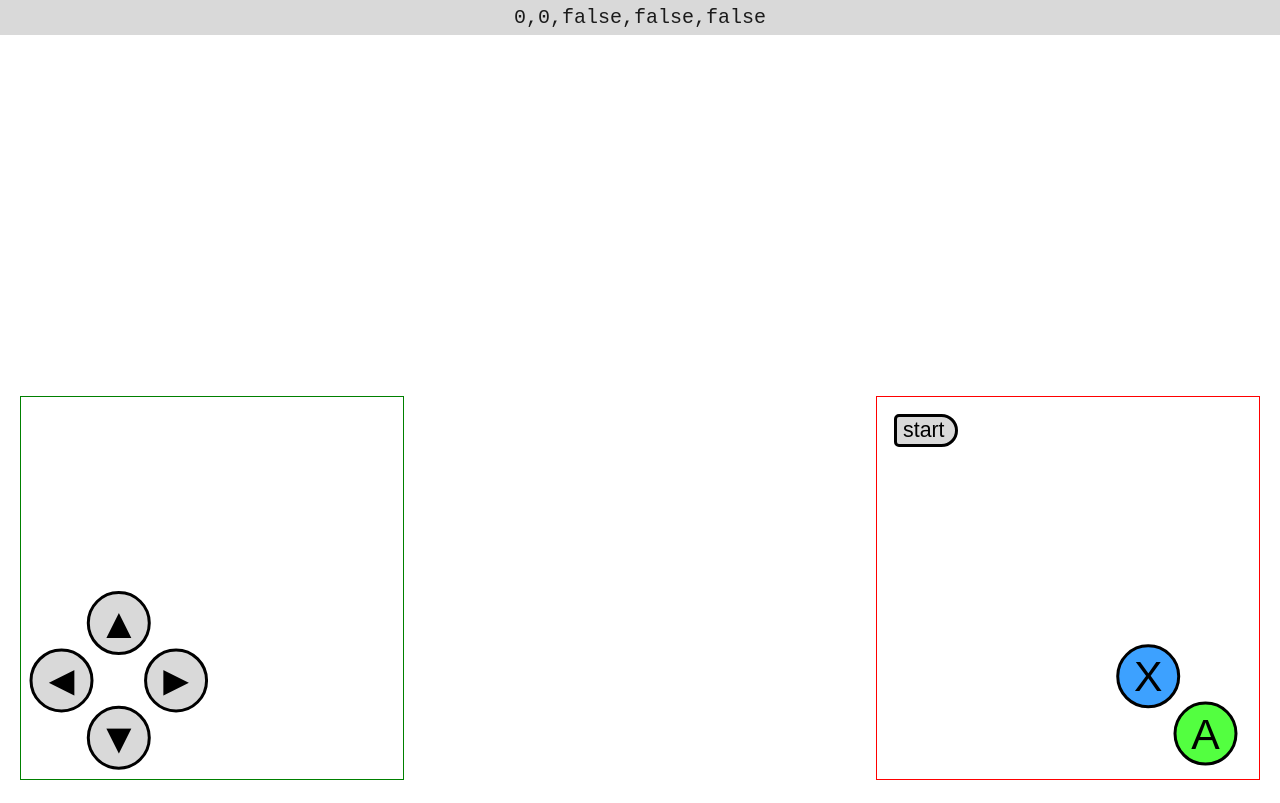
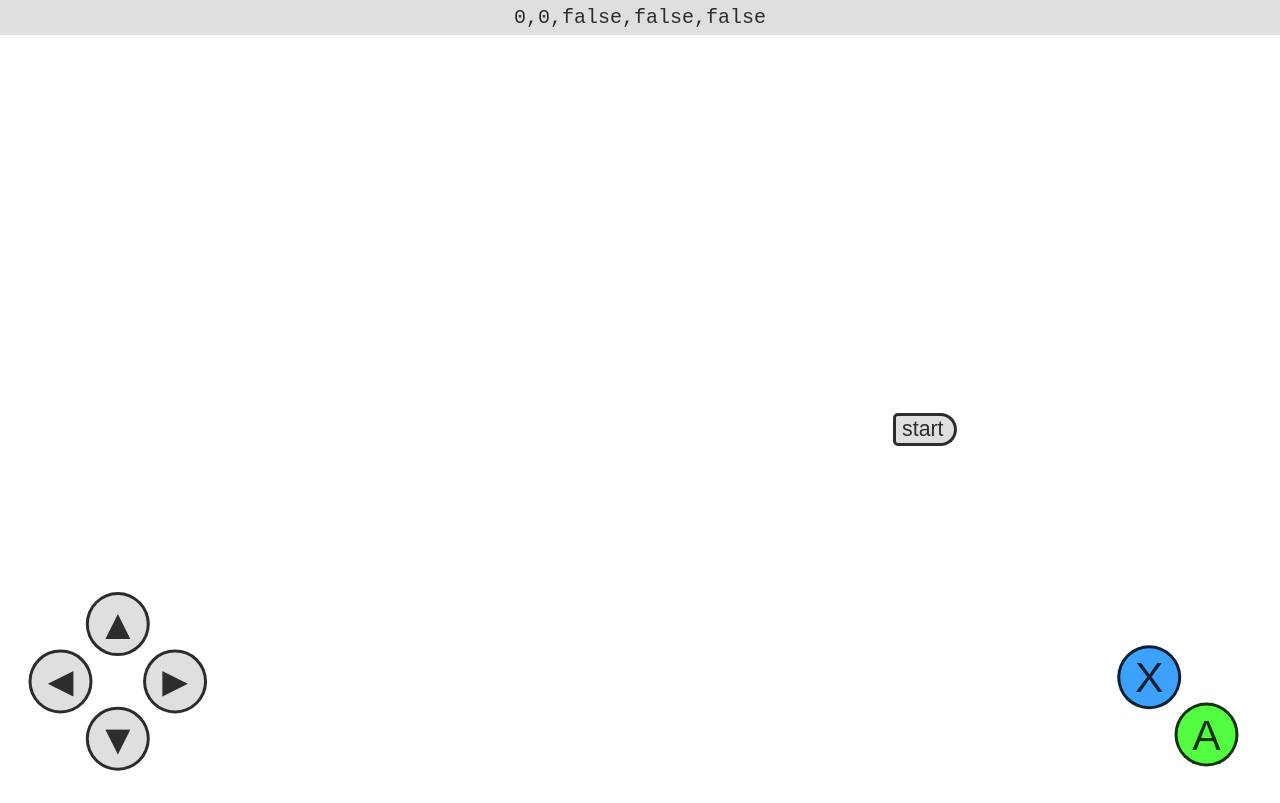
Before and after one commit to JCoMcL/tetherplay, a plain HTML site: page test.html in a window 1280 px wide. Drawn offline with Linux system fonts and the light colour scheme; files that its build step writes are made by us from their sources; files whose address does not match are found by name.

Commit message:
improve css

```diff
--- a/style/dark.css
+++ b/style/dark.css
@@ -5,6 +5,7 @@
 
 button {
 	background: transparent;
+	--color: var(--grayer);
 	color: var(--color);
 	border-color: var(--color);
 }
--- a/style/style.css
+++ b/style/style.css
@@ -3,11 +3,12 @@
 	--reach: calc(var(--button-diameter) * 6);
 	--padding: 0px;
 
-	color: rgba(0, 0, 0, 0.88);
+	color: rgba(0, 0, 0, 0.8);
 	background-color: white;
 
 	/* colors */
-	--gray: rgba(128, 128, 128, 0.3);
+	--gray: rgba(128, 128, 128, 0.25);
+	--grayer: #888;
 }
 body {
 	padding: 0px;
@@ -21,6 +22,7 @@ body {
 	flex-flow: column nowrap;
 }
 button {
+	color: inherit;
 	--color: var(--gray);
 	--border: 3px solid;
 	background-color: var(--color);
@@ -87,19 +89,18 @@ button {
 	flex-wrap: wrap;
 	justify-content: space-between;
 } #left {
-	border: 1px solid green;
 	flex-direction: row;
 } #right {
-	border: 1px solid red;
 	flex-direction: row-reverse;
 }
 
 .cluster {
-	transform: rotate(45deg);
+	--rotation: 45deg;
+	transform: rotate(var(--rotation));
 } .cluster.of-2 {
 	margin-bottom: calc( var(--button-diameter) / 2);
 } .cluster.of-3 {
-	transform: initial;
+	--rotation: 0deg;
 } .cluster.of-4 {
 	margin-bottom: calc( var(--button-diameter) / 4);
 } #left .cluster.of-4 {
@@ -107,15 +108,12 @@ button {
 } #right .cluster.of-4 {
 	margin-right: calc( var(--button-diameter) / 4);
 }.cluster button {
-	transform: rotate(-45deg);
+	transform: rotate(calc( 0deg - var(--rotation) ));
 	font-size:  calc(var(--button-diameter) / 1.5);
 	width: 1.5em;
 	height: 1.5em;
 	border-radius: .75em;
-} .cluster.of-3 button {
-	transform: initial;
 }
-
 /* xbox layout */
 #east { --color: #ff5640; }
 #east::after { content: "B"; }
```
